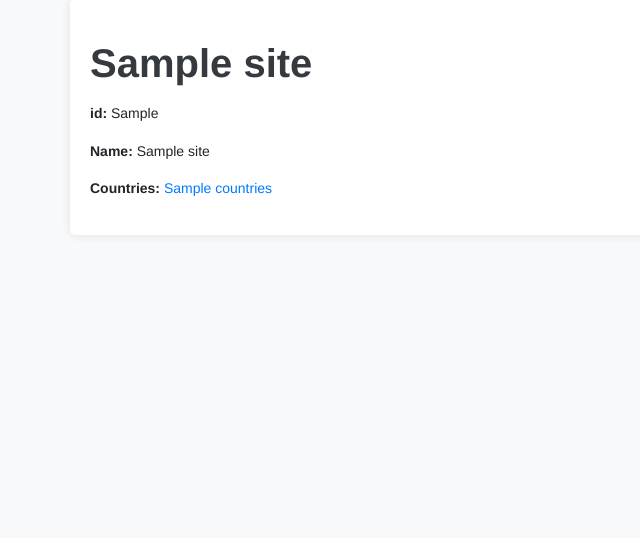
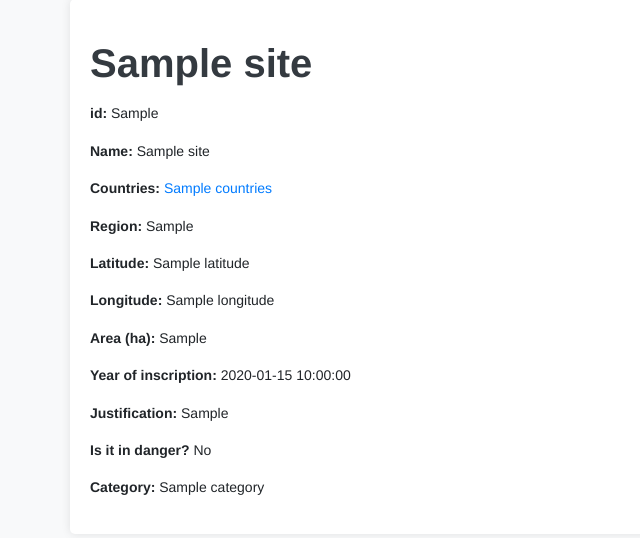
Before and after one commit to simao-g/WorldHeritageApp, a Flask app: template App/templates/site.html in a window 1280 px wide. Shown: the part 123-661 px from the top of the page, without its empty margins (0-640 px from the left). Run offline with Flask 3, Linux system fonts and the light colour scheme; the template is opened without the code that fills it: most values are stand-ins (such as "Sample title", 1, 10 or a date in 2020); some libraries are stand-ins or nearby versions.

Commit message:
Atualizacao

```diff
--- a/App/app.py
+++ b/App/app.py
@@ -44,10 +44,20 @@ def list_sites():
 def get_site(id):
     site = db.execute(
         '''
-        SELECT id_no,name_en,short_description_en, GROUP_CONCAT(Place.states_name_en, ', ') as countries
+        SELECT id_no,name_en,short_description_en,
+        GROUP_CONCAT(Place.states_name_en, ', ') as countries,
+        region_en, latitude, longitude, area_hectares,
+        date_inscribed, justification_en, danger,category
+
         FROM World_Heritage_Site
         JOIN Location ON World_Heritage_Site.id_no = Location.site_number
         JOIN place ON Location.site_number = place.site_number
+        JOIN associated_dates ON World_Heritage_Site.id_no = associated_dates.site_number
+        JOIN state_of_danger ON World_Heritage_Site.id_no = state_of_danger.site_number
+        JOIN Category c ON World_Heritage_Site.id_no = c.site_number
+        JOIN Category_Description cd ON c.category_short = cd.category_short
+        JOIN site_criteria ON World_Heritage_Site.id_no = site_criteria.site_number
+        JOIN Criterion_Descriptions cr ON site_criteria.criterion_code = cr.criterion_code
         WHERE id_no = ?
         GROUP BY id_no, name_en, short_description_en
         ''', [id]).fetchone()
--- a/App/templates/site.html
+++ b/App/templates/site.html
@@ -24,6 +24,46 @@
                 <a href="/country/{{ country.strip() }}">{{ country.strip() }}</a>{% if not loop.last %}, {% endif %}
             {% endfor %}
         </p>
+        <p>
+            <b>Region: </b>{{ site.region_en }}
+        </p>
+        <p>
+            <b>Latitude: </b>{{ site.latitude }}
+        </p>
+        <p>
+            <b>Longitude: </b>{{ site.longitude }}
+        </p>
+        <p>
+            <b>Area (ha): </b>{{ site.area_hectares }}
+        </p>
+        <p>
+            <b>Year of inscription: </b>{{ site.date_inscribed }}
+        </p>
+        <p>
+            <b>Justification: </b>
+            {% if site.justification_en %}
+                    {{ site.justification_en | safe }}
+                {% else %}
+                    No justification available
+                {% endif %}
+        </p>
+        <!-- agora vamos por se está ou não em perigo, se for 1: yes se for 0 pomos No
+        -->
+        <p>
+            <b>Is it in danger? </b>
+            {% if site.danger == 1 %}
+                Yes
+            {% else %}
+                No
+            {% endif %}
+        </p>
+        <p>
+            <b>Category: </b>{{ site.category }}
+        </p>
+        <!-- agora mostrar todos os criterios e a descrição de cada um
+        -->
+
+
     </main>
 </body>
 </html>
```
